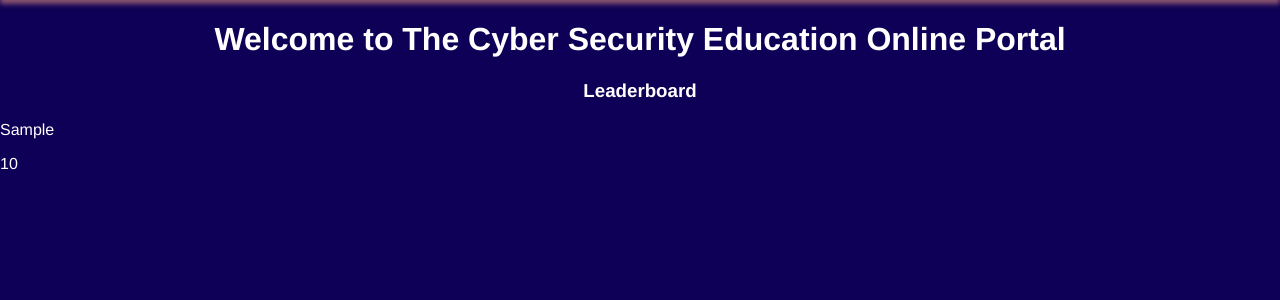
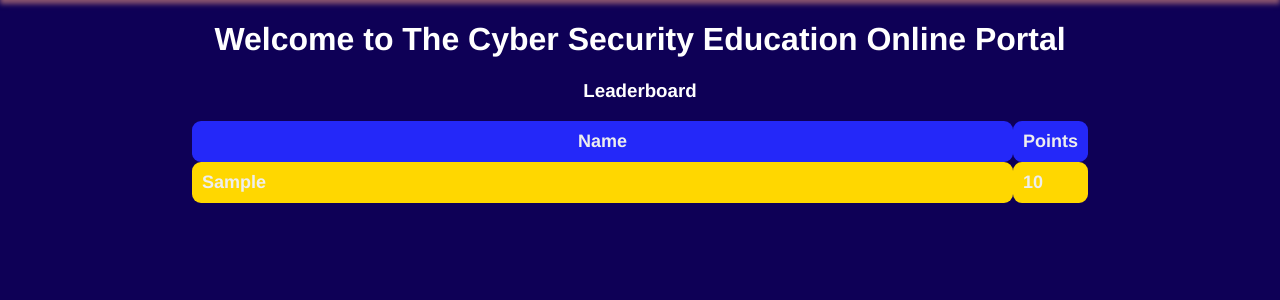
Before and after one commit to jonnyjames10/university_project, a Flask app: page / in a window 1280 px wide. Shown: the part 100-400 px from the top of the page. Run offline with Flask 2, Linux system fonts and the light colour scheme; tables that the repository leaves empty hold one stand-in row (values such as "Sample post"); some web fonts are replaced.

Commit message:
Made changes to the leaderboard with CSS

```diff
--- a/education/static/style.css
+++ b/education/static/style.css
@@ -321,3 +321,48 @@ th {
     padding: 16px;
     margin-top: 5px;
 }
+
+.leaderboard {
+    margin-left: auto;
+    margin-right: auto;
+}
+
+.leaderboard td, th {
+    font-weight: 500;
+    border-radius: 40px;
+    padding: 5px 20px 5px 20px;
+    font-weight: 600;
+    /*background-color: #2428f9;*/
+    border-radius: 9px;
+    border: 0;
+    color: #eee;
+    font-size: 18px;
+    height: 20px;
+    outline: 0;
+    width: 100%;
+    padding: 10px;
+}
+
+.leaderboard th {
+    text-align: center;
+}
+
+.leaderboard tr:nth-child(1) {
+    background-color: #2428F9;
+}
+
+.leaderboard tr:nth-child(2) {
+    background-color: gold;
+}
+
+.leaderboard tr:nth-child(3) {
+    background-color: silver;
+}
+
+.leaderboard tr:nth-child(4) {
+    background-color: #CD7F32;
+}
+
+.leaderboard tr:nth-child(n+5) {
+    background-color: #2428F9;
+}
--- a/education/templates/home.html
+++ b/education/templates/home.html
@@ -3,12 +3,24 @@
     <h1>Welcome to The Cyber Security Education Online Portal</h1>
 
     <h3>Leaderboard</h3>
-    <div id="leaderboard">
-        {% for user in users %}
-        <div id="user">
-            <div class="name"><p>{{user.first_name}}</p></div>
-            <div class="score"><p>{{ user.points }}</p></div>
-        </div>
-        {% endfor %}
+    <div>
+        <table class="leaderboard" style="width: 70%;">
+            <th style="width: 85%">Name</th>
+            <th>Points</th>
+            {% for user in users %}
+            {% if user.email == current_user.email %}
+            <tr>
+                <td style="border-radius: 40px; padding: 5px 20px 5px 20px;border: 5px solid red;border-radius: 9px;">{{user.first_name}}</td>
+                <td style="border: 5px solid red">{{ user.points }}</td>
+            </tr>
+            {% else %}
+            <tr>
+                <td>{{user.first_name}}</td>
+                <td>{{ user.points }}</td>
+            </tr>
+            {% endif %}
+            {% endfor %}
+            </tr>
+        </table>
     </div>
 {% endblock content %}
```
